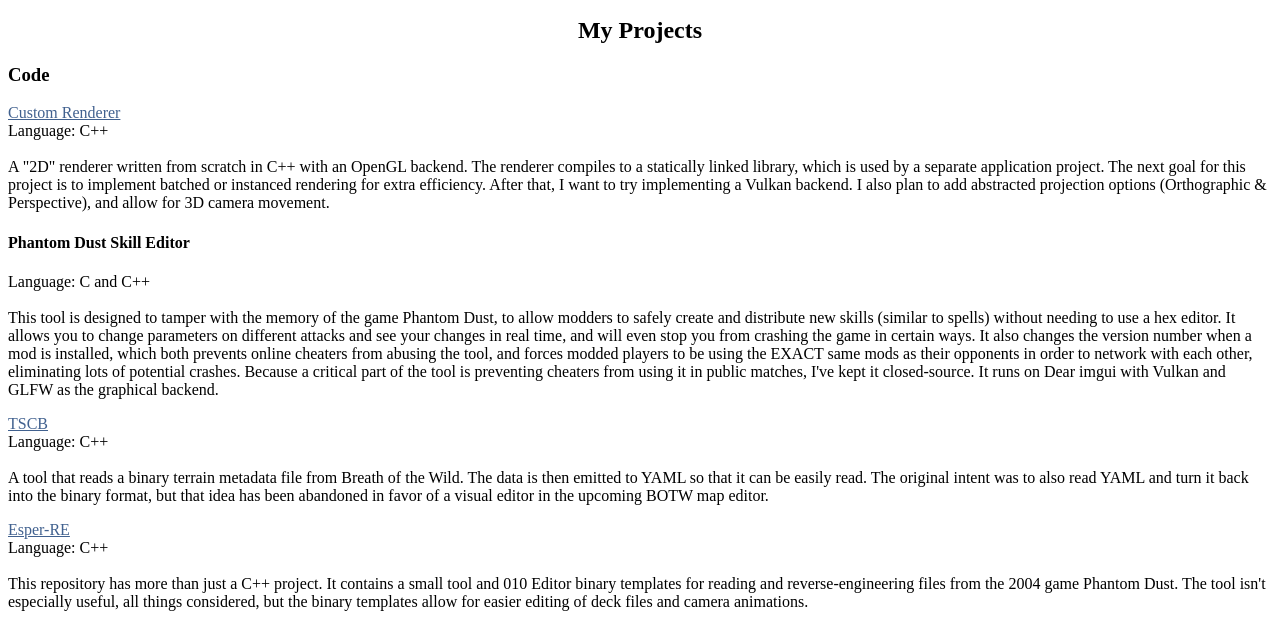
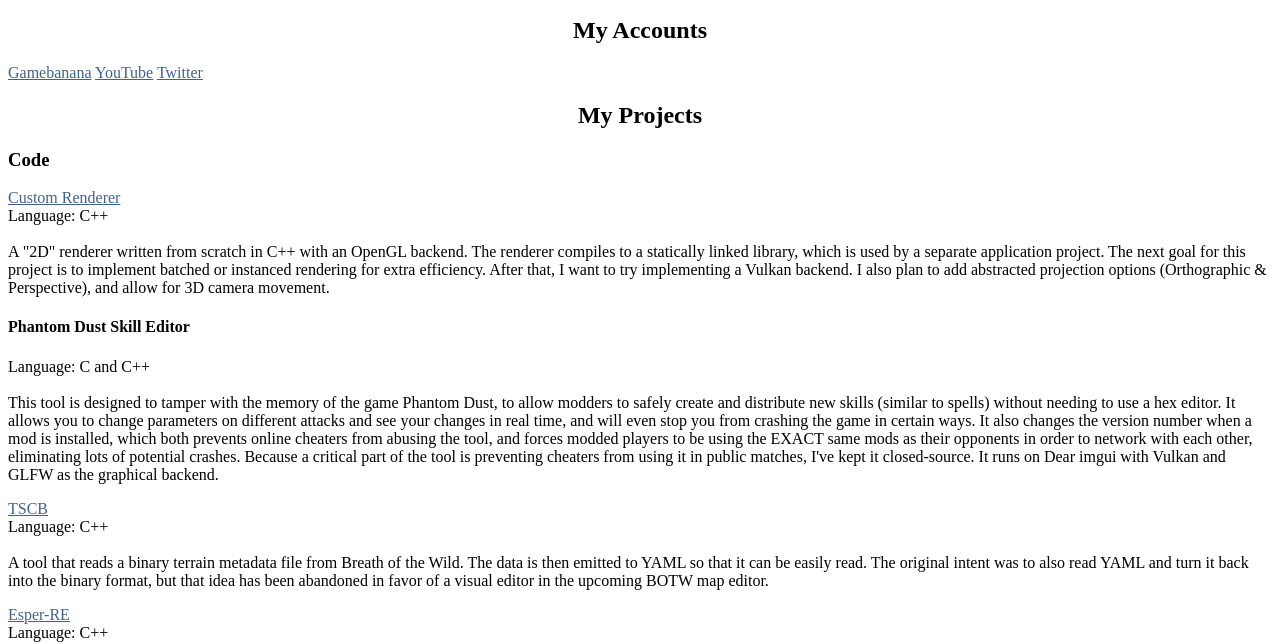
Before and after one commit to ArchLeaders/torphedo.github.io, a plain HTML site: page index.html in a window 1280 px wide. Shown: the part 181-825 px from the top of the page. Drawn offline with Linux system fonts and the light colour scheme.

Commit message:
Add account links

```diff
--- a/index.html
+++ b/index.html
@@ -12,6 +12,11 @@
             low-level programming in various assembly languages, C, and C++. I'm obssessed with efficient software, rendering, and all things 3D art.
             I also like to mod games, mainly Zelda: Breath of the Wild.
         </p>
+
+        <h2 align="center">My Accounts</h2>
+        <a href="https://gamebanana.com/members/1766198">Gamebanana</a>
+        <a href="https://www.youtube.com/channel/UCkF_0Q_EO4GCca13y_U94Yw">YouTube</a>
+        <a href="https://twitter.com/TorphedoLaunch">Twitter</a>
 
         <h2 align="center">My Projects</h2>
         <h3>Code</h3>
```
